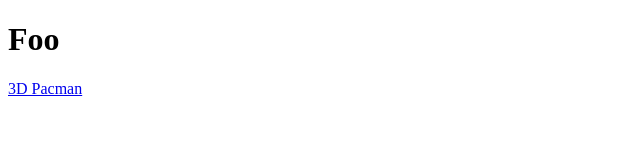
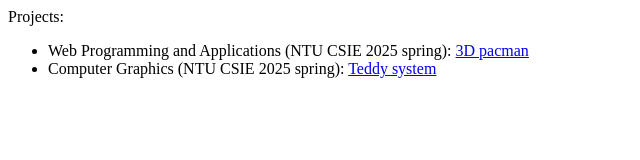
Before and after one commit to shericWu/shericwu.github.io, a plain HTML site: page index.html in a window 1280 px wide. Shown: the whole page, without its empty margins (0-640 px from the left). Drawn offline with Linux system fonts and the light colour scheme.

Commit message:
Add link for teddy system

```diff
--- a/index.html
+++ b/index.html
@@ -1,11 +1,20 @@
 <!DOCTYPE html>
 <html lang="en">
     <head>
-        <meta charset="utf-8">
+        <meta charset="UTF-8">
         <title>shericWu's github homepage</title>
     </head>
     <body>
-        <h1> Foo </h1>
-        <a href="https://shericwu.github.io/3dpacman/">3D Pacman</a>
+        Projects:
+        <ul>
+            <li>
+                Web Programming and Applications (NTU CSIE 2025 spring):
+                <a href="https://shericwu.github.io/3dpacman/" target="_blank">3D pacman</a>
+            </li>
+            <li>
+                Computer Graphics (NTU CSIE 2025 spring):
+                <a href="https://shericwu.github.io/teddy-system/" target="_blank">Teddy system</a>
+            </li>
+        </ul>
     </body>
 </html>
```
